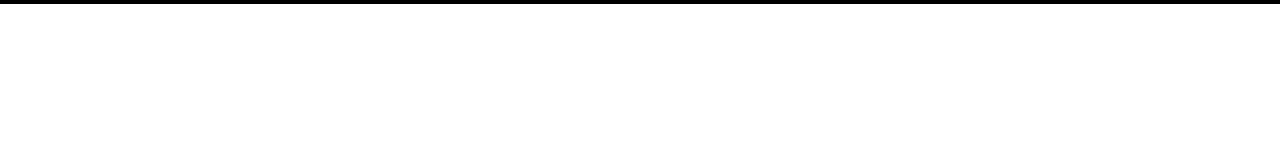
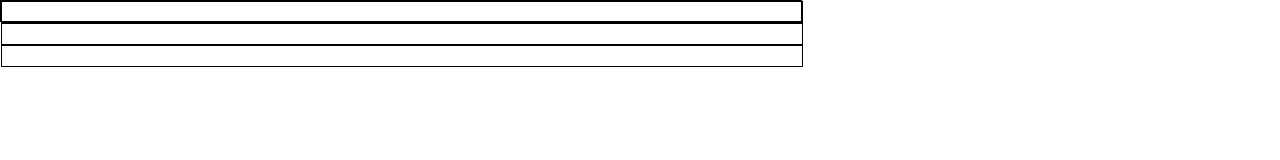
Before and after one commit to JSweger35/etch_a_sketch, a plain HTML site: page index.html in a window 1280 px wide. Drawn offline with Linux system fonts and the light colour scheme.

Commit message:
Add more divs

```diff
--- a/app.js
+++ b/app.js
@@ -1,3 +1,6 @@
-const content = document.createElement('div');
-
-container.appendChild(content);
+const content1 = document.createElement('div');
+container.appendChild(content1);
+const content2 = document.createElement('div');
+container.appendChild(content2);
+const content3 = document.createElement('div');
+container.appendChild(content3);
--- a/style.css
+++ b/style.css
@@ -15,6 +15,8 @@ ul {
 }
 
 div{
+    width: 800px;
+    height: 20px;
     border: 1px solid #000000;
 }
 /* Set default font and color */
```
